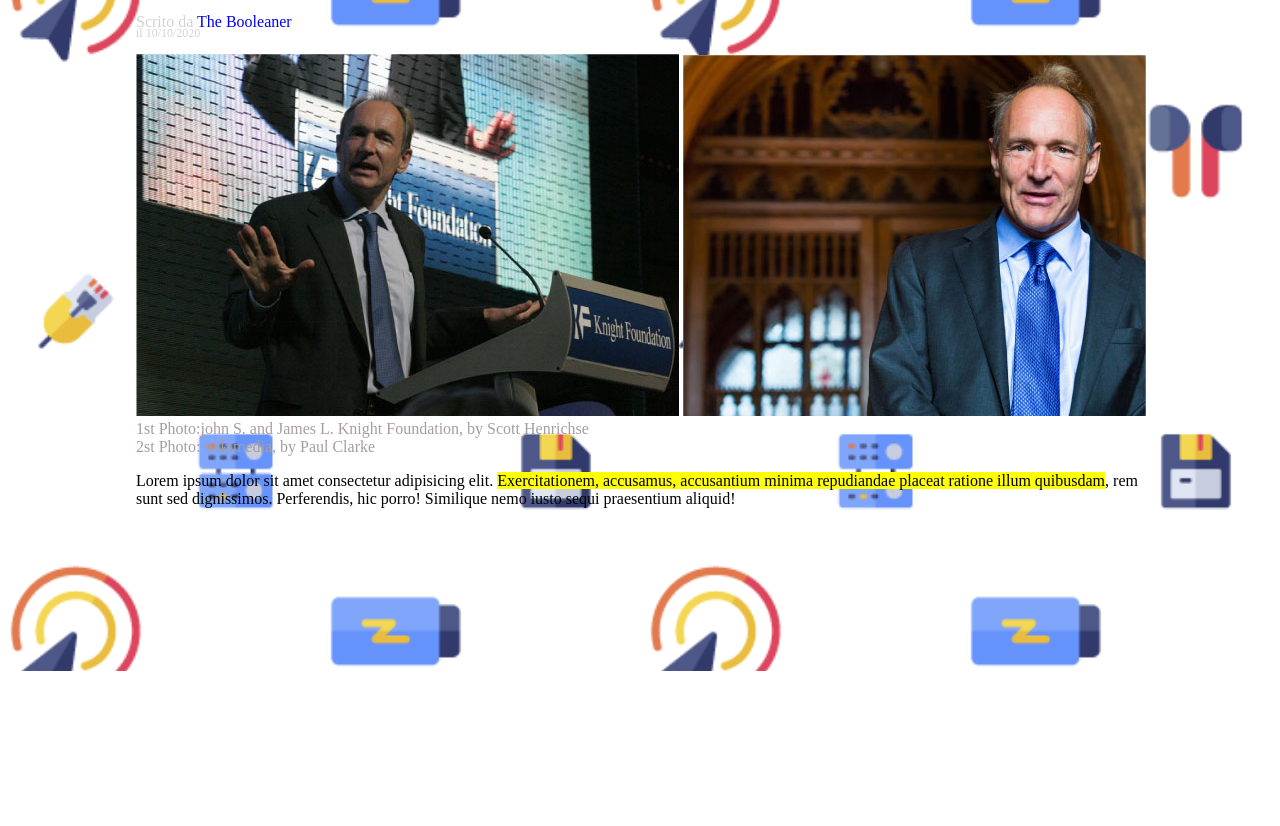
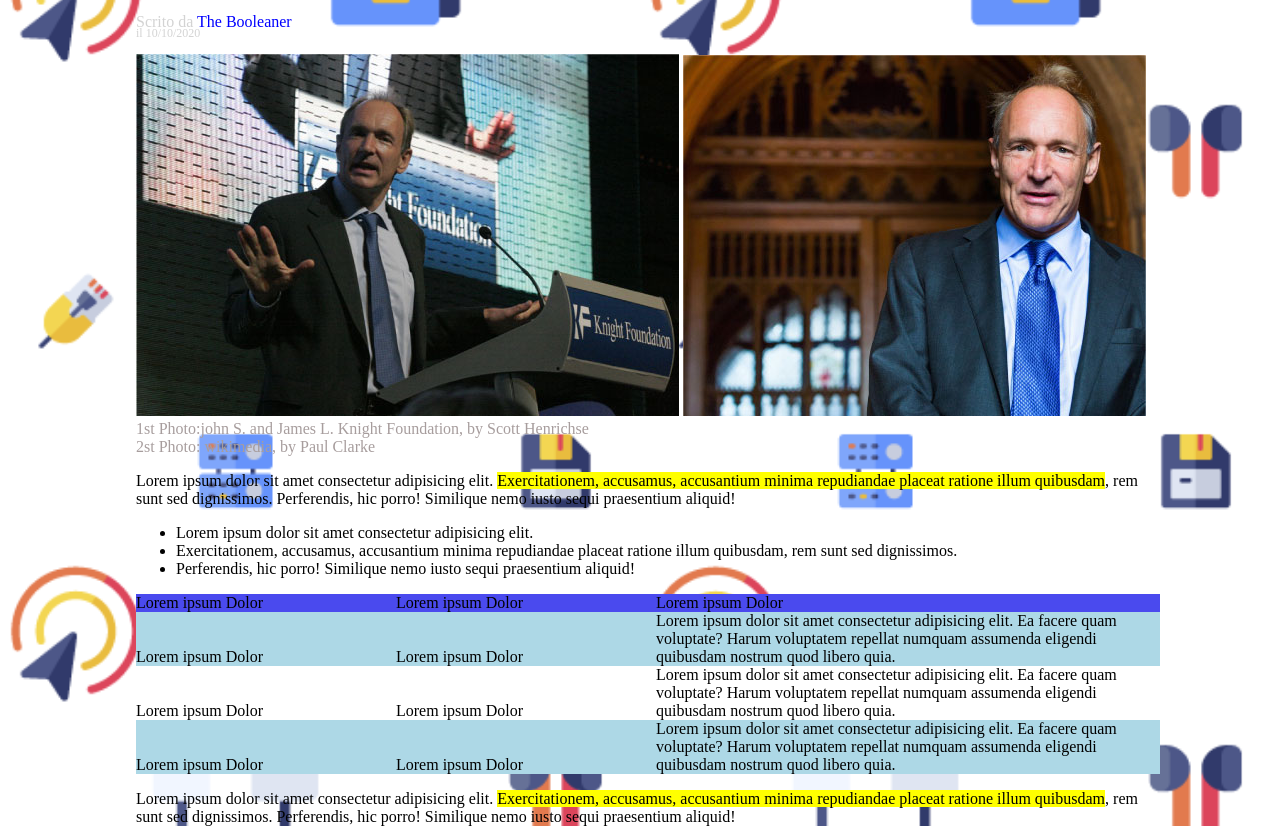
Before and after one commit to DidierDankan/html-css-booleaner, a website: page index.html in a window 1280 px wide. Shown: the part 129-955 px from the top of the page. Before the commit the page ends 800 px from the top, so only its background shows below. Drawn offline with Linux system fonts and the light colour scheme.

Commit message:
add table mod con div

```diff
--- a/css/style.css
+++ b/css/style.css
@@ -46,3 +46,32 @@ body {
 .enfasi {
   background-color: yellow;
 }
+
+/* section 3 con table*/
+
+.thead {
+  background-color: rgb(74, 74, 238);
+}
+
+.row {
+  background-color: lightblue;
+}
+
+.row2 {
+  background-color: white;
+}
+.line {
+  display: inline-block;
+  line-height: 100%;
+  width: 25%;
+}
+
+.line2 {
+  display: inline-block;
+  width: 25%;
+}
+
+.line3 {
+  display: inline-block;
+  width: 49%;
+}
--- a/index.html
+++ b/index.html
@@ -48,9 +48,74 @@
         <!--section paragrafo-->
         <section>
           <p>
-            Lorem ipsum dolor sit amet consectetur adipisicing elit. <spam class="enfasi">Exercitationem, accusamus, accusantium minima repudiandae placeat ratione illum quibusdam</spam>, rem sunt sed dignissimos. Perferendis, hic porro! Similique nemo iusto sequi praesentium aliquid!
+            Lorem ipsum dolor sit amet consectetur adipisicing elit. <spam class="enfasi">Exercitationem, accusamus, accusantium minima repudiandae placeat ratione illum quibusdam</spam>,
+             rem sunt sed dignissimos.
+             Perferendis, hic porro! Similique nemo iusto sequi praesentium aliquid!
           </p>
+          <ul>
+            <li>Lorem ipsum dolor sit amet consectetur adipisicing elit.</li>
+            <li>Exercitationem, accusamus, accusantium minima repudiandae placeat ratione illum quibusdam</spam>,
+              rem sunt sed dignissimos.</li>
+            <li>Perferendis, hic porro! Similique nemo iusto sequi praesentium aliquid!</li>
+          </ul>
         </section>
+
+        <!--section con table mod-->
+        <div class="thead">
+          <div class="line">
+            Lorem ipsum Dolor
+          </div>
+          <div class="line2">
+            Lorem ipsum Dolor
+          </div>
+          <div class="line3">
+            Lorem ipsum Dolor
+          </div>
+        </div>
+
+        <div class="row">
+          <div class="line">
+            Lorem ipsum Dolor
+          </div>
+          <div class="line2">
+              Lorem ipsum Dolor
+          </div>
+          <div class="line3">
+            Lorem ipsum dolor sit amet consectetur adipisicing elit. Ea facere quam voluptate? Harum voluptatem repellat numquam assumenda eligendi quibusdam nostrum quod libero quia.
+          </div>
+        </div>
+
+        <div class="row2">
+            <div class="line">
+              Lorem ipsum Dolor
+            </div>
+            <div class="line2">
+                Lorem ipsum Dolor
+            </div>
+            <div class="line3">
+              Lorem ipsum dolor sit amet consectetur adipisicing elit. Ea facere quam voluptate? Harum voluptatem repellat numquam assumenda eligendi quibusdam nostrum quod libero quia.
+            </div>
+          </div>
+
+          <div class="row">
+              <div class="line">
+                Lorem ipsum Dolor
+              </div>
+              <div class="line2">
+                  Lorem ipsum Dolor
+              </div>
+              <div class="line3">
+                Lorem ipsum dolor sit amet consectetur adipisicing elit. Ea facere quam voluptate? Harum voluptatem repellat numquam assumenda eligendi quibusdam nostrum quod libero quia.
+              </div>
+          </div>
+
+          <section>
+              <p>
+                  Lorem ipsum dolor sit amet consectetur adipisicing elit. <spam class="enfasi">Exercitationem, accusamus, accusantium minima repudiandae placeat ratione illum quibusdam</spam>,
+                   rem sunt sed dignissimos.
+                   Perferendis, hic porro! Similique nemo iusto sequi praesentium aliquid!
+               </p>
+          </section>
 
       </main>
     </div>
```
